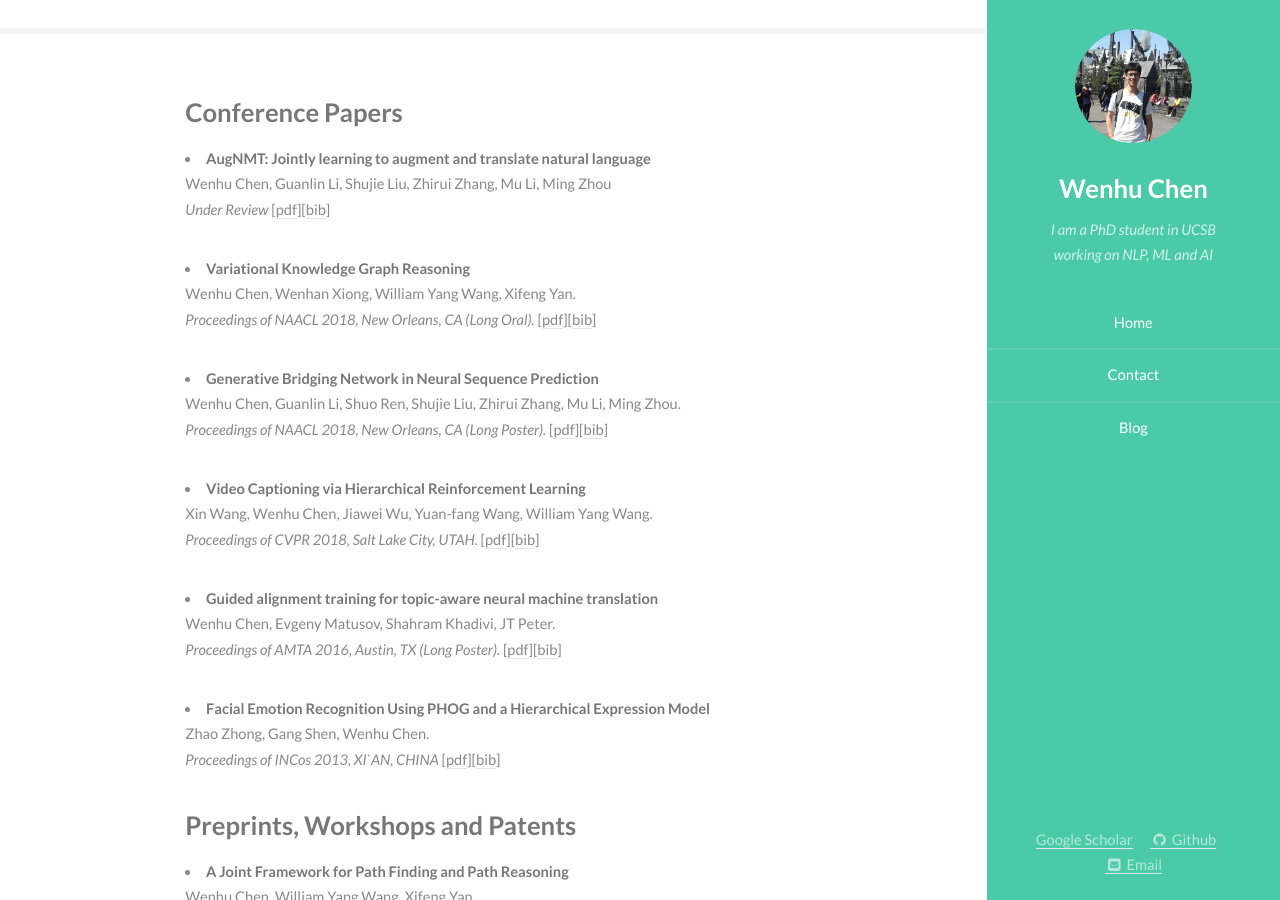
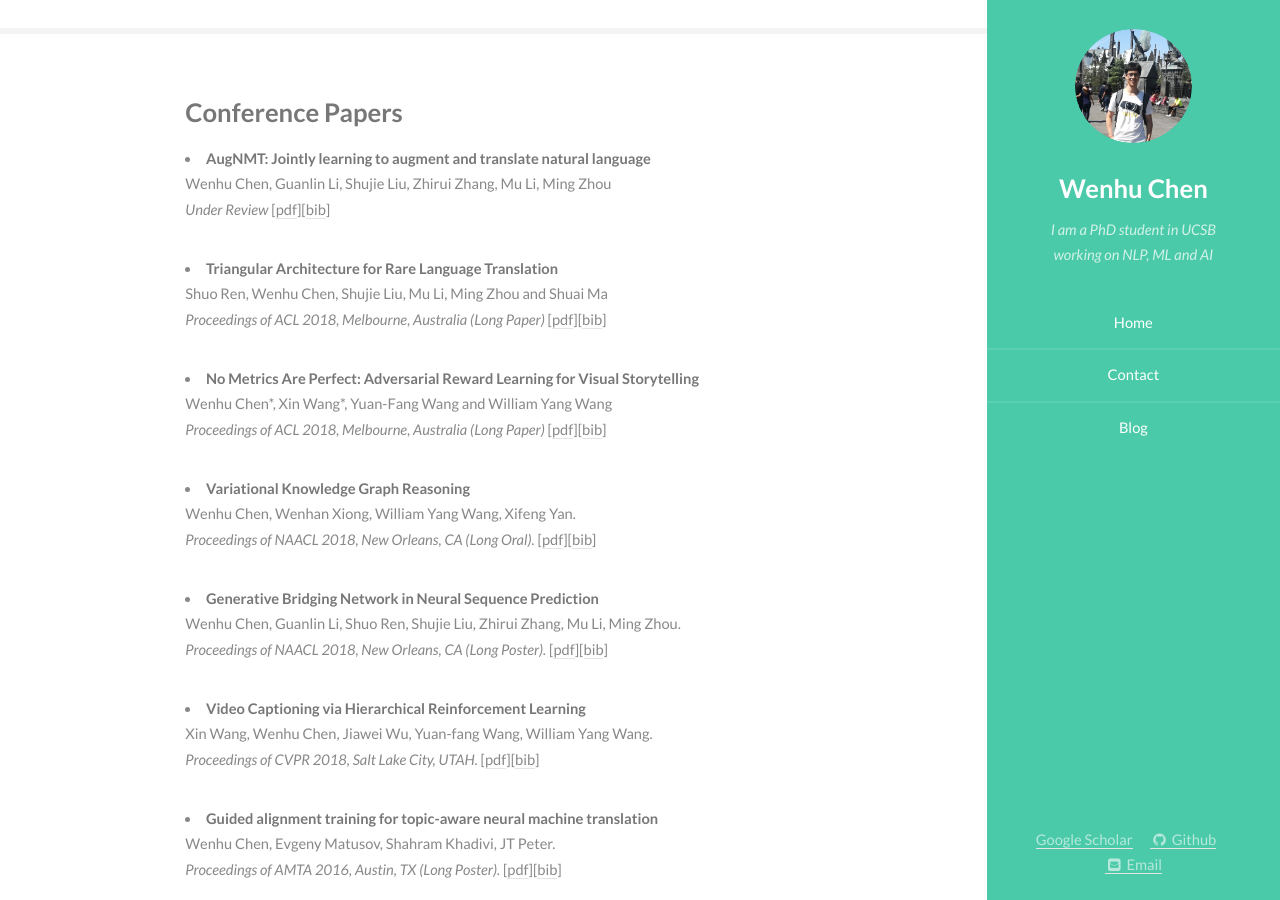
Before and after one commit to wenhuchen/wenhuchen.github.io, a Jekyll site: the page built from index.html, in a window 1280 px wide and 900 px high, scrolled down 1883 px. Built offline with Jekyll 4.4.1, drawn with Linux system fonts in a browser that asks for light colours.

Commit message:
add two more papers

```diff
--- a/index.html
+++ b/index.html
@@ -108,6 +108,14 @@ th,td {
         Wenhu Chen, Guanlin Li, Shujie Liu, Zhirui Zhang, Mu Li, Ming Zhou<br>
         <em>Under Review</em> [<a href="">pdf</a>][<a href="">bib</a>]
 <p>
+<li><strong> Triangular Architecture for Rare Language Translation <a span style="color: #009900;"></a></strong><br>
+		Shuo Ren, Wenhu Chen, Shujie Liu, Mu Li, Ming Zhou and Shuai Ma<br>
+		<em>Proceedings of ACL 2018, Melbourne, Australia (Long Paper)</em> [<a href="">pdf</a>][<a href="">bib</a>]
+<p>
+  <li><strong> No Metrics Are Perfect: Adversarial Reward Learning for Visual Storytelling<a span style="color: #009900;"></a></strong><br>
+		Wenhu Chen*, Xin Wang*, Yuan-Fang Wang and William Yang Wang<br>
+		<em>Proceedings of ACL 2018, Melbourne, Australia (Long Paper)</em> [<a href="">pdf</a>][<a href="">bib</a>]
+<p>
   <li><strong> Variational Knowledge Graph Reasoning <a span style="color: #009900;"></a></strong><br>
         Wenhu Chen, Wenhan Xiong, William Yang Wang, Xifeng Yan.<br>
         <em>Proceedings of NAACL 2018, New Orleans, CA (Long Oral).</em> [<a href="https://arxiv.org/abs/1803.06581">pdf</a>][<a href="">bib</a>]
```
Also changed, not shown: 1 other file.
